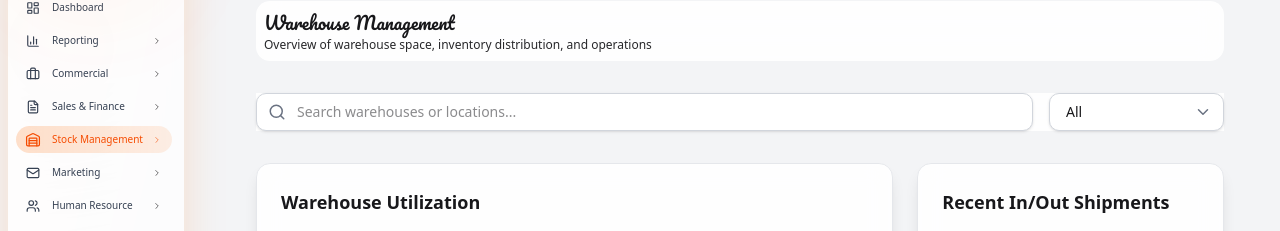
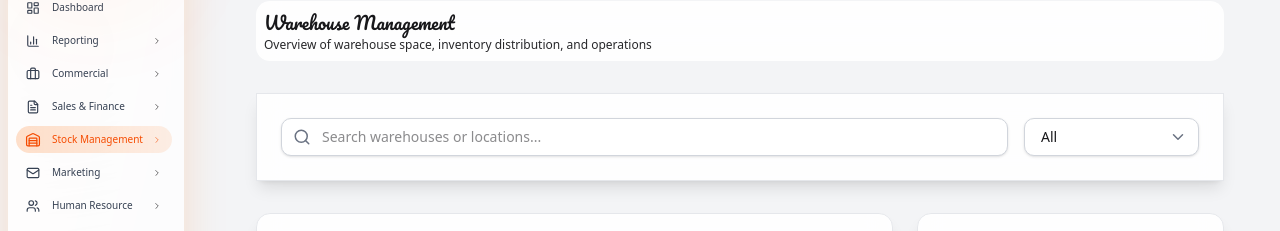
Before and after one commit to shahzil-shahzad1/erpsystemnew, a Next.js app: page /stock/warehouse in a window 1280 px wide. Shown: the part 114-345 px from the top of the page. Built offline with nearby package versions, Linux system fonts and the light colour scheme.

Commit message:
Update page.tsx

```diff
--- a/src/app/(dashboard)/stock/warehouse/page.tsx
+++ b/src/app/(dashboard)/stock/warehouse/page.tsx
@@ -60,7 +60,7 @@ const WarehouseManagementPage: React.FC = () => {
       </div>
 
       {/* Filter/Search Bar */}
-      <div className="flex flex-col sm:flex-row gap-4 mb-8 inset-0 bg-white/90 dark:bg-black/80 backdrop-blur-md">
+      <div className="flex flex-col sm:flex-row gap-4 mb-8 inset-0 bg-white/90 dark:bg-black/80 backdrop-blur-md shadow-lg p-6 border border-gray-200 dark:border-zinc-900 ">
         <div className="relative flex-1">
           <input
             type="text"
```
